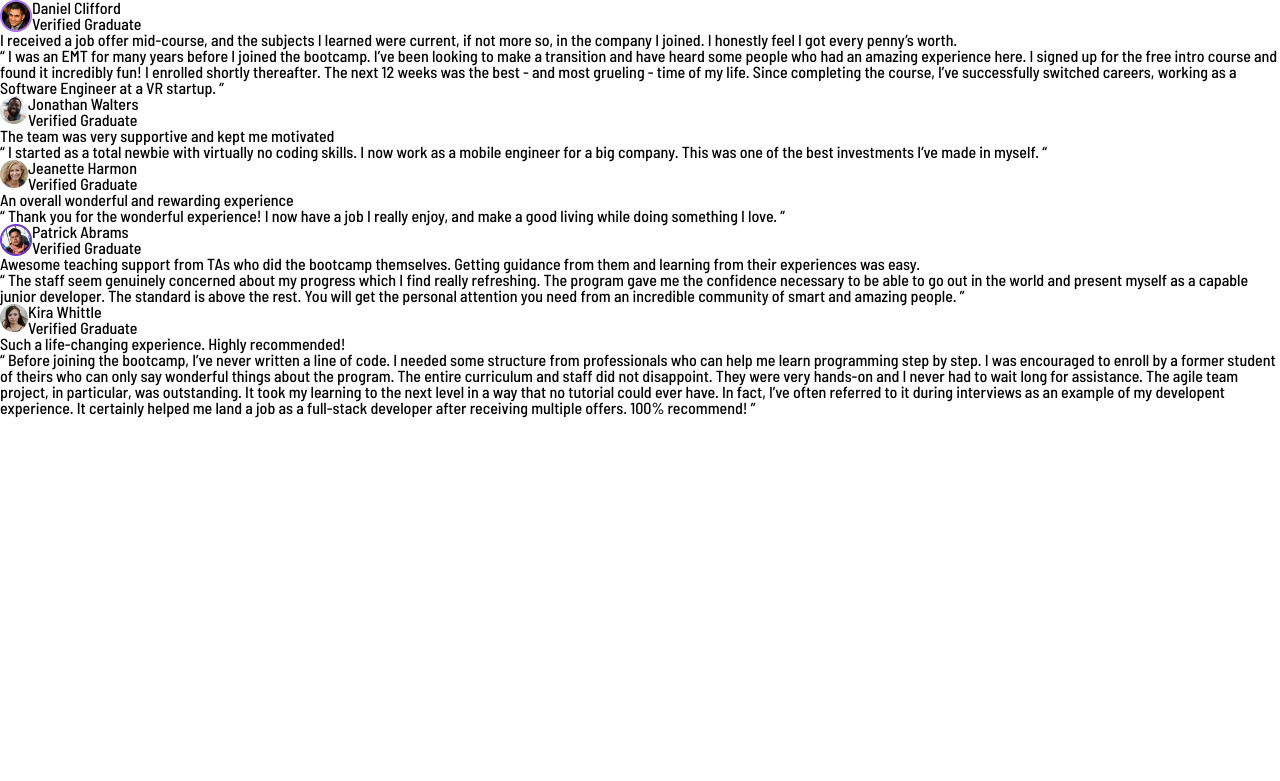
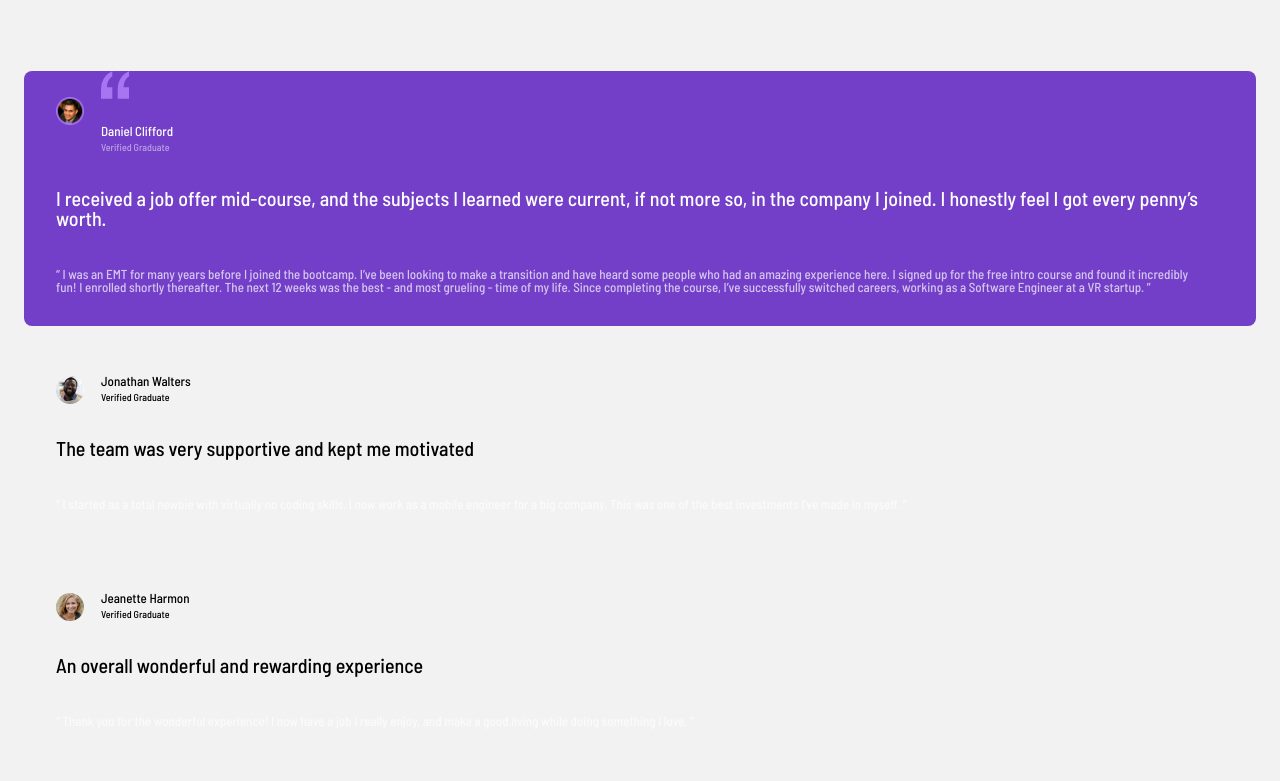
Before and after one commit to natsmarinho/testimonials-grid-section, a plain HTML site: page index.html in a window 1280 px wide. Shown: the top 781 px of the page. Drawn offline with Linux system fonts and the light colour scheme.

Commit message:
Propriedades de estilo adicionadas

```diff
--- a/index.html
+++ b/index.html
@@ -9,15 +9,20 @@
     <title>Testimonials section</title>
 </head>
 <body>
+
+    <main>
         <section class="secao-comentario">
+
             <div class="user-info">
-            <img src="./src/imagens/daniel-profile-photo.png" alt="Foto de perfil do usuário: Daniel Clifford">
-            <h1>Daniel Clifford</h1>
-            <p>Verified Graduate</p>
+                <img src="./src/imagens/aspass.svg" alt="">
+                <img src="./src/imagens/daniel-profile-photo.png" class="foto-perfil" alt="Foto de perfil do usuário: Daniel Clifford">
+                <h1 class="nome-titulo">Daniel Clifford</h1>
+                <p class="coment-paragraph">Verified Graduate</p>
             </div>
 
             <div class="comentario">
-            <h2>I received a job offer mid-course, and the subjects I learned were current, if not more so, in the company I joined. I honestly feel I got every penny’s worth.</h2>
+
+                <h2 class="titulo-comentario">I received a job offer mid-course, and the subjects I learned were current, if not more so, in the company I joined. I honestly feel I got every penny’s worth.</h2>
 
                 <p>“ I was an EMT for many years before I joined the bootcamp. I’ve been looking to make a transition and have heard some people who had an amazing experience here. I signed up for the free intro course and found it incredibly fun! I enrolled shortly thereafter. The next 12 weeks was the  best - and most grueling - time of my life. Since completing the course, I’ve  successfully switched careers, working as a Software Engineer at a VR startup. ”</p>
             </div>
@@ -25,7 +30,7 @@
 
         <section class="secao-comentario">
             <div class="user-info">
-            <img src="./src/imagens/jonathan-profile-photo.png" alt="Foto de perfil do usuário: Jonathan Walters">
+                <img src="./src/imagens/jonathan-profile-photo.png" class="foto-perfil" alt="Foto de perfil do usuário: Jonathan Walters">
                 <h1>Jonathan Walters</h1>
                 <p>Verified Graduate</p>
             </div>
@@ -38,8 +43,8 @@
 
         <section class="secao-comentario">
             <div class="user-info">
-            <img src="./src/imagens/jeanette-profile-photo.png" alt="Imagem de perfil do usuário: Jeanette Harmon">
-            <h2>Jeanette Harmon</h2>
+                <img src="./src/imagens/jeanette-profile-photo.png" class="foto-perfil" alt="Imagem de perfil do usuário: Jeanette Harmon">
+                <h1>Jeanette Harmon</h1>
                 <p>Verified Graduate</p>
             </div>
 
@@ -51,7 +56,7 @@
 
         <section class="secao-comentario">
             <div class="user-info">
-            <img src="./src/imagens/patrick-profile-photo.png" alt="Imagem de perfil do usuário: Patrick Abrams">
+                <img src="./src/imagens/patrick-profile-photo.png" class="foto-perfil" alt="Imagem de perfil do usuário: Patrick Abrams">
                 <h1>Patrick Abrams</h1>
                 <p>Verified Graduate</p>
             </div>
@@ -64,7 +69,7 @@
 
         <section class="secao-comentario">
             <div class="user-info">
-            <img src="./src/imagens/kira-profile-photo.png" alt='Imagem de perfil do usuário: Kira Whittle'>
+                <img src="./src/imagens/kira-profile-photo.png" class="foto-perfil" alt='Imagem de perfil do usuário: Kira Whittle'>
                 <h1>Kira Whittle</h1>
                 <p>Verified Graduate</p>
             </div>
@@ -74,5 +79,6 @@
                 <p>“ Before joining the bootcamp, I’ve never written a line of code. I needed some structure from professionals who can help me learn programming step by step. I was encouraged to enroll by a former student of theirs who can only say wonderful things about the program. The entire curriculum and staff did not disappoint. They were very hands-on and I never had to wait long for assistance. The agile team project, in particular, was outstanding. It took my learning to the next level in a way that no tutorial could ever have. In fact, I’ve often referred to it during interviews as an example of my developent experience. It certainly helped me land a job as a full-stack developer after receiving multiple offers. 100% recommend!  ”</p>
             </div>
         </section>
+    </main>
 </body>
 </html>
--- a/src/css/style.css
+++ b/src/css/style.css
@@ -1,9 +1,73 @@
 @import url('https://fonts.googleapis.com/css2?family=Barlow+Semi+Condensed:ital,wght@0,500;1,400;1,600&display=swap');
+
+:root{
+    font-size: 62.5%;
+    --name-color: #ffffff;
+    --comentario-secundario: #48556A;
+}
 
 body{
     font-family: 'Barlow Semi Condensed', sans-serif;
+    background-color: #F2F2F2;
 }
 
-.user-info img{
+main:first-child{
+    margin-top: 7.1rem;
+}
+
+.secao-comentario{
+    margin-bottom: 2.4rem;
+    border-radius: .8rem;
+    margin-inline: 2.4rem;
+}
+
+.secao-comentario:nth-child(1){
+    background: #733FC8;
+}
+
+.secao-comentario img{
+    width: 2.8rem;
+    height: 2.8rem;
+}
+
+.foto-perfil{
     float: left;
+    padding: 2.6rem 1.7rem 1.8rem 3.2rem;
 }
+
+.user-info h1{
+    padding-top: 2.5rem;
+    padding-bottom: .4rem;
+    font-weight: 500;
+    line-height: 1.3rem;
+    font-size: 1.3rem;
+}
+
+.nome-titulo{
+    color: var(--name-color);
+}
+
+.coment-paragraph{
+    color: var(--name-color);
+    opacity: 0.5;
+}
+
+.user-info p{
+    padding-bottom: 1.8rem;
+}
+
+.comentario p{
+    color: var(--name-color);
+    opacity: 0.7;
+    font-size: 1.3rem;
+    padding: 0 4.8rem 3.2rem 3.2rem;
+}
+
+.comentario h2{
+    font-size: 2rem;
+    padding: 1.8rem 3.2rem 4rem;
+}
+
+.titulo-comentario{
+    color: var(--name-color);
+}
```
Also changed, not shown: src/imagens/aspas.png (deleted), src/imagens/aspass.svg (added). Lines whose indentation alone changed are shown as unchanged.
